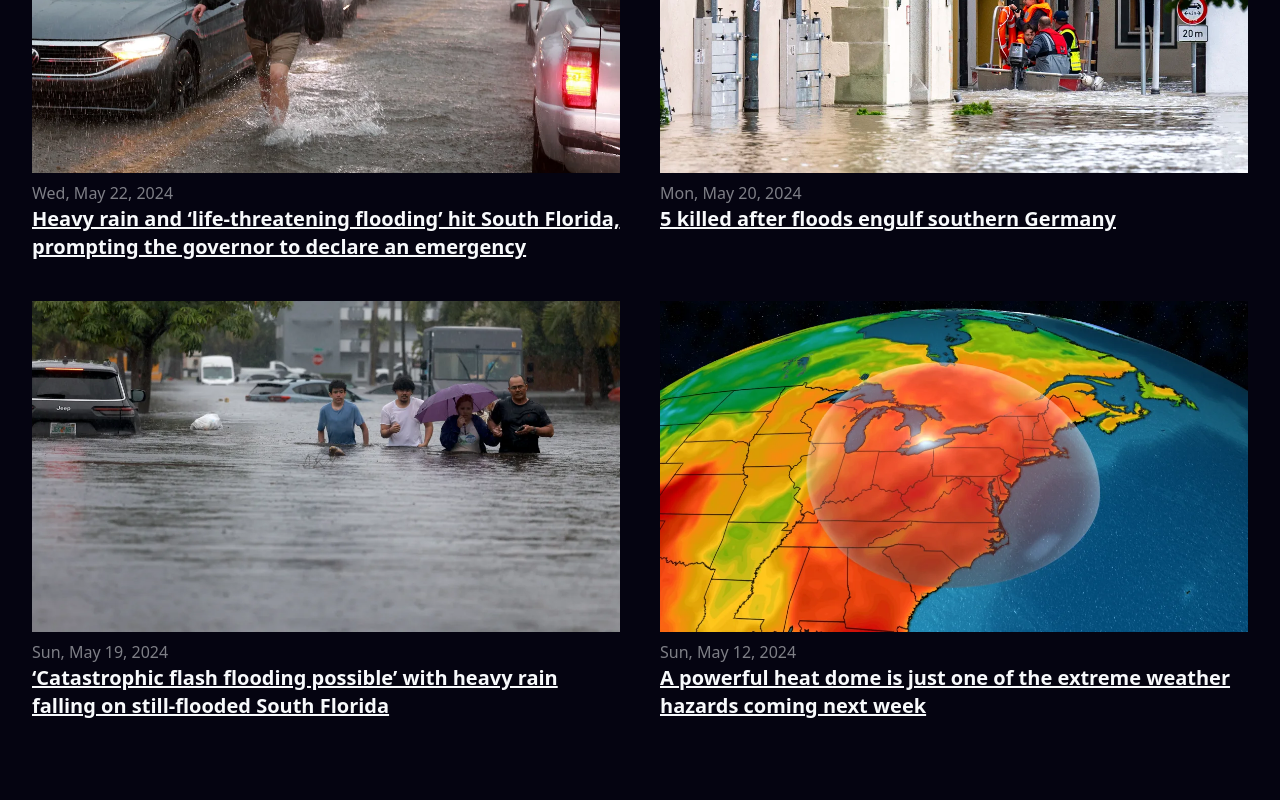
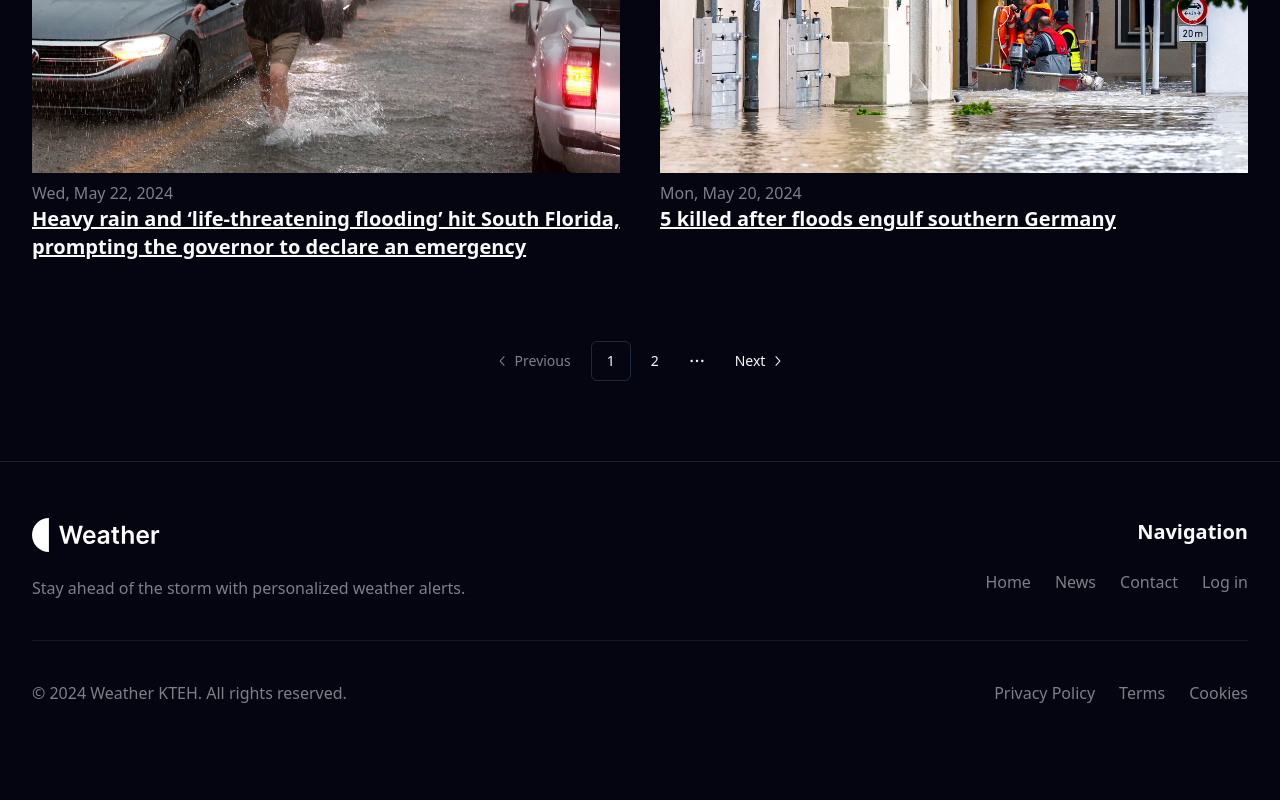
Before and after one commit to elab-development/klijentske-veb-tehnologije-2024-2022-0251-vremenska-prognoza, a React (Vite) app: page /news in a window 1280 px wide. Shown: the part 1376-2176 px from the top of the page. After the commit the page ends 2137 px from the top, so only its background shows below. Built offline with nearby package versions, Linux system fonts and the light colour scheme; no server answers.

Commit message:
added pagination (news)

```diff
--- /dev/null
+++ b/src/components/ui/pagination.tsx
@@ -0,0 +1,121 @@
+import * as React from "react"
+import {
+  ChevronLeftIcon,
+  ChevronRightIcon,
+  DotsHorizontalIcon,
+} from "@radix-ui/react-icons"
+
+import { cn } from "@/lib/utils"
+import { ButtonProps, buttonVariants } from "@/components/ui/button"
+
+const Pagination = ({ className, ...props }: React.ComponentProps<"nav">) => (
+  <nav
+    role="navigation"
+    aria-label="pagination"
+    className={cn("mx-auto flex w-full justify-center", className)}
+    {...props}
+  />
+)
+Pagination.displayName = "Pagination"
+
+const PaginationContent = React.forwardRef<
+  HTMLUListElement,
+  React.ComponentProps<"ul">
+>(({ className, ...props }, ref) => (
+  <ul
+    ref={ref}
+    className={cn("flex flex-row items-center gap-1", className)}
+    {...props}
+  />
+))
+PaginationContent.displayName = "PaginationContent"
+
+const PaginationItem = React.forwardRef<
+  HTMLLIElement,
+  React.ComponentProps<"li">
+>(({ className, ...props }, ref) => (
+  <li ref={ref} className={cn("", className)} {...props} />
+))
+PaginationItem.displayName = "PaginationItem"
+
+type PaginationLinkProps = {
+  isActive?: boolean
+} & Pick<ButtonProps, "size"> &
+  React.ComponentProps<"a">
+
+const PaginationLink = ({
+  className,
+  isActive,
+  size = "icon",
+  ...props
+}: PaginationLinkProps) => (
+  <a
+    aria-current={isActive ? "page" : undefined}
+    className={cn(
+      buttonVariants({
+        variant: isActive ? "outline" : "ghost",
+        size,
+      }),
+      className
+    )}
+    {...props}
+  />
+)
+PaginationLink.displayName = "PaginationLink"
+
+const PaginationPrevious = ({
+  className,
+  ...props
+}: React.ComponentProps<typeof PaginationLink>) => (
+  <PaginationLink
+    aria-label="Go to previous page"
+    size="default"
+    className={cn("gap-1 pl-2.5", className)}
+    {...props}
+  >
+    <ChevronLeftIcon className="h-4 w-4" />
+    <span>Previous</span>
+  </PaginationLink>
+)
+PaginationPrevious.displayName = "PaginationPrevious"
+
+const PaginationNext = ({
+  className,
+  ...props
+}: React.ComponentProps<typeof PaginationLink>) => (
+  <PaginationLink
+    aria-label="Go to next page"
+    size="default"
+    className={cn("gap-1 pr-2.5", className)}
+    {...props}
+  >
+    <span>Next</span>
+    <ChevronRightIcon className="h-4 w-4" />
+  </PaginationLink>
+)
+PaginationNext.displayName = "PaginationNext"
+
+const PaginationEllipsis = ({
+  className,
+  ...props
+}: React.ComponentProps<"span">) => (
+  <span
+    aria-hidden
+    className={cn("flex h-9 w-9 items-center justify-center", className)}
+    {...props}
+  >
+    <DotsHorizontalIcon className="h-4 w-4" />
+    <span className="sr-only">More pages</span>
+  </span>
+)
+PaginationEllipsis.displayName = "PaginationEllipsis"
+
+export {
+  Pagination,
+  PaginationContent,
+  PaginationLink,
+  PaginationItem,
+  PaginationPrevious,
+  PaginationNext,
+  PaginationEllipsis,
+}
--- a/src/pages/news/News.tsx
+++ b/src/pages/news/News.tsx
@@ -2,7 +2,9 @@ import type { Blog } from ".velite/index";
 import Card from "@/components/FeaturedNews/Card";
 import { getPosts, sorters } from "@/lib/get-content";
 import { useEffect, useState } from "react";
+import { useLocation } from "react-router-dom";
 import NotFound from "../notFound/NotFound";
+import NewsPagination from "./_components/NewsPagination";
 
 type NewsState = Blog[] | null;
 
@@ -23,9 +25,21 @@ const News = () => {
     fetchNews();
   }, []);
 
+  const url = useLocation();
+
   if (!news) {
     return <NotFound />;
   }
+
+  const POSTS_PER_PAGE = 6;
+  const pageNumber = Number(new URLSearchParams(url.search).get("page")) || 1;
+  const totalPages = Math.ceil(news.length / POSTS_PER_PAGE);
+
+  const getPaginationSlice = (page: number) => {
+    const start = (page - 1) * POSTS_PER_PAGE;
+    const end = page * POSTS_PER_PAGE;
+    return news.slice(start, end);
+  };
 
   return (
     <div className="container mx-auto mb-20 mt-40">
@@ -36,10 +50,11 @@ const News = () => {
         </p>
       </div>
       <div className="mt-10 grid grid-cols-1 gap-10 md:grid-cols-2">
-        {news.map((post, index) => (
+        {getPaginationSlice(pageNumber).map((post, index) => (
           <Card index={index} key={index} post={post} />
         ))}
       </div>
+      <NewsPagination pageNumber={pageNumber} totalPages={totalPages} />
     </div>
   );
 };
--- /dev/null
+++ b/src/pages/news/_components/NewsPagination.tsx
@@ -0,0 +1,63 @@
+import {
+  Pagination,
+  PaginationContent,
+  PaginationEllipsis,
+  PaginationItem,
+  PaginationLink,
+  PaginationNext,
+  PaginationPrevious,
+} from "@/components/ui/pagination";
+import { cn } from "@/lib/utils";
+
+type Props = {
+  pageNumber: number;
+  totalPages: number;
+};
+
+const NewsPagination = ({ pageNumber, totalPages }: Props) => {
+  return (
+    <Pagination className="mt-20">
+      <PaginationContent>
+        <PaginationItem>
+          <PaginationPrevious
+            aria-disabled={pageNumber === 1}
+            tabIndex={pageNumber === 1 ? -1 : undefined}
+            className={cn(
+              pageNumber === 1 ? "pointer-events-none opacity-50" : undefined,
+            )}
+            href={cn(pageNumber > 1 ? `/news?page=${pageNumber - 1}` : "")}
+          />
+        </PaginationItem>
+        {Array.from({ length: totalPages }, (_, i) => (
+          <PaginationItem key={i}>
+            <PaginationLink
+              href={`/news?page=${i + 1}`}
+              isActive={i + 1 === pageNumber}
+            >
+              {i + 1}
+            </PaginationLink>
+          </PaginationItem>
+        ))}
+        <PaginationItem>
+          <PaginationEllipsis />
+        </PaginationItem>
+        <PaginationItem>
+          <PaginationNext
+            aria-disabled={pageNumber === totalPages}
+            tabIndex={pageNumber === totalPages ? -1 : undefined}
+            className={cn(
+              pageNumber === totalPages
+                ? "pointer-events-none opacity-50"
+                : undefined,
+            )}
+            href={cn(
+              pageNumber < totalPages ? `/news?page=${pageNumber + 1}` : "",
+            )}
+          />
+        </PaginationItem>
+      </PaginationContent>
+    </Pagination>
+  );
+};
+
+export default NewsPagination;
```
